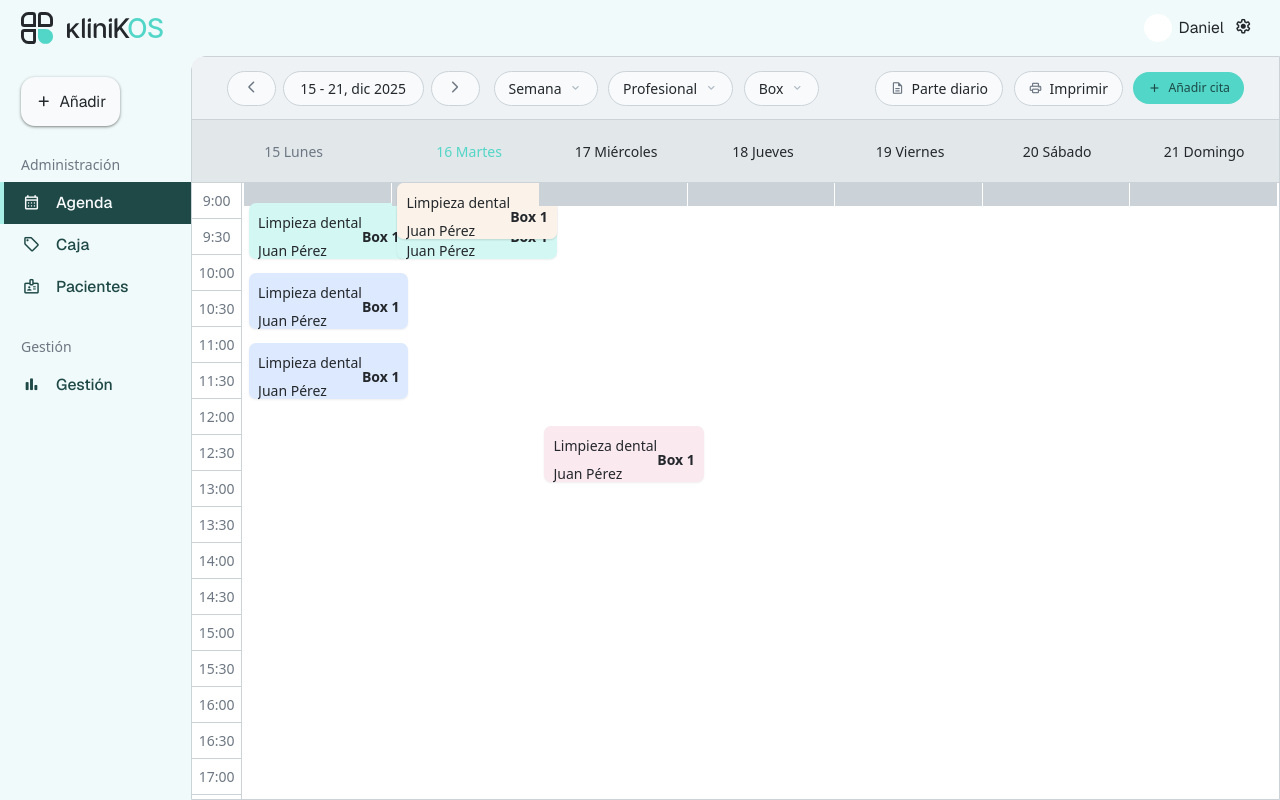
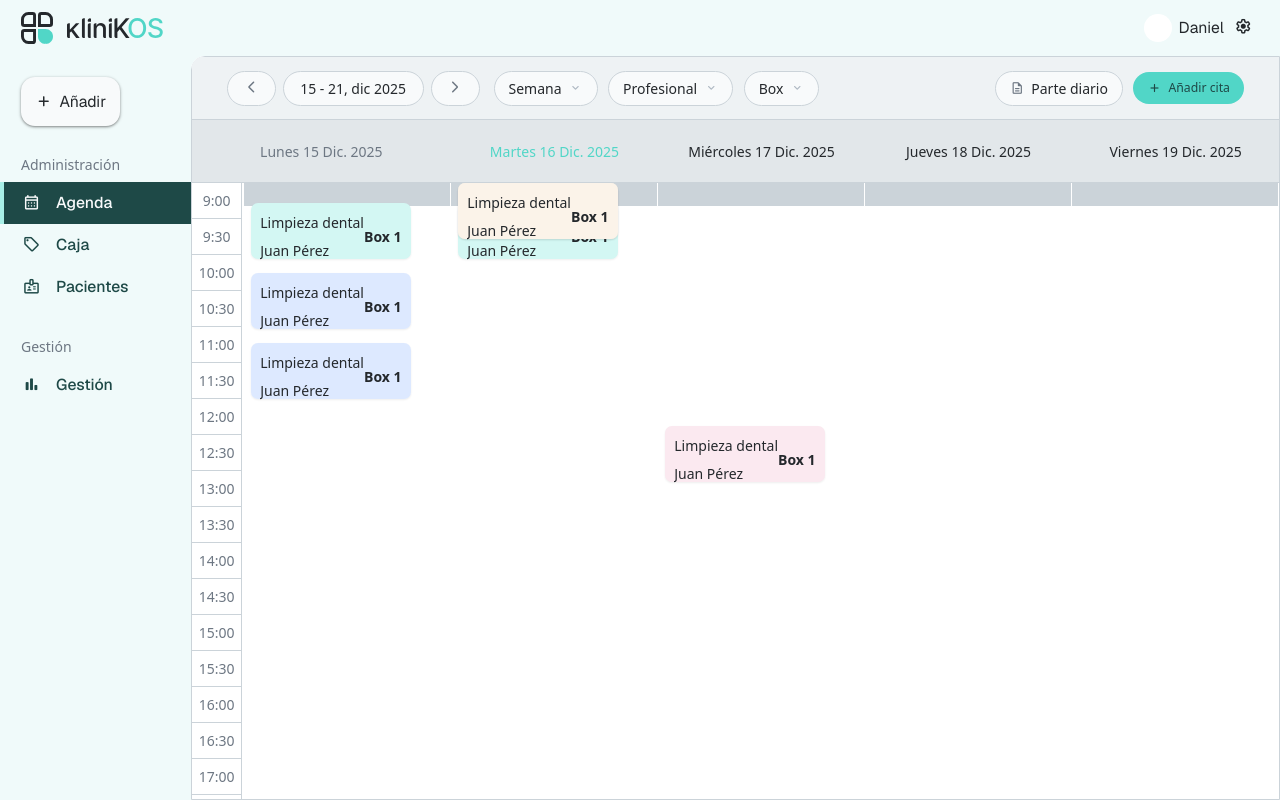
Before and after one commit to klinikOSapp/klinikOS-app, a Next.js app: page /agenda in a window 1280 px wide. Built offline with nearby package versions, Linux system fonts and the light colour scheme.

Commit message:
lunes 13 Oct. 2025

```diff
--- a/src/app/globals.css
+++ b/src/app/globals.css
@@ -344,24 +344,20 @@
   --scheduler-label-left: 0.0625rem; /* 1px divider */
 
   /* Fluid percentages - adapt to container width */
-  --scheduler-header-width-first: 18.75%; /* 312/1664 */
-  --scheduler-header-width: 13.52%; /* 225/1664 */
-  --scheduler-day-width-first: 13.64%; /* 227/1664 */
-  --scheduler-day-width: 13.52%; /* 225/1664 */
+  --scheduler-header-width-first: 23.85%; /* ~398/1664 (tiempo + día 1) */
+  --scheduler-header-width: 19.04%; /* ~317/1664 */
+  --scheduler-day-width-first: 19.04%; /* ~317/1664 */
+  --scheduler-day-width: 19.04%; /* ~317/1664 */
   --scheduler-day-left-mon: 4.81%; /* 80/1664 */
-  --scheduler-day-left-tue: 18.45%; /* 307/1664 */
-  --scheduler-day-left-wed: 31.97%; /* 532/1664 */
-  --scheduler-day-left-thu: 45.61%; /* 759/1664 */
-  --scheduler-day-left-fri: 59.13%; /* 984/1664 */
-  --scheduler-day-left-sat: 72.78%; /* 1211/1664 */
-  --scheduler-day-left-sun: 86.30%; /* 1436/1664 */
+  --scheduler-day-left-tue: 23.85%; /* ~398/1664 */
+  --scheduler-day-left-wed: 42.89%; /* ~714/1664 */
+  --scheduler-day-left-thu: 61.93%; /* ~1030/1664 */
+  --scheduler-day-left-fri: 80.97%; /* ~1347/1664 */
   --scheduler-header-left-mon: 0%; /* 0/1664 */
-  --scheduler-header-left-tue: 18.75%; /* 312/1664 */
-  --scheduler-header-left-wed: 32.27%; /* 537/1664 */
-  --scheduler-header-left-thu: 45.79%; /* 762/1664 */
-  --scheduler-header-left-fri: 59.31%; /* 987/1664 */
-  --scheduler-header-left-sat: 72.84%; /* 1212/1664 */
-  --scheduler-header-left-sun: 86.36%; /* 1437/1664 */
+  --scheduler-header-left-tue: 23.85%; /* ~398/1664 */
+  --scheduler-header-left-wed: 42.89%; /* ~714/1664 */
+  --scheduler-header-left-thu: 61.93%; /* ~1030/1664 */
+  --scheduler-header-left-fri: 80.97%; /* ~1347/1664 */
   --scheduler-box-top-second: 27.25rem; /* 436px */
   --scheduler-slot-height: 7.785625rem; /* 124.57px - altura por hora completa */
   --scheduler-slot-height-half: 3.8928125rem; /* 62.285px - altura por media hora (124.57/2) */
--- a/src/components/agenda/WeekScheduler.tsx
+++ b/src/components/agenda/WeekScheduler.tsx
@@ -62,15 +62,7 @@ const TIME_LABELS = [
   '20:00'
 ]
 
-const WEEKDAY_ORDER: Weekday[] = [
-  'monday',
-  'tuesday',
-  'wednesday',
-  'thursday',
-  'friday',
-  'saturday',
-  'sunday'
-]
+const WEEKDAY_ORDER: Weekday[] = ['monday', 'tuesday', 'wednesday', 'thursday', 'friday']
 
 const normalizeTimeLabel = (label: string): string => {
   const [hoursPart = '00', minutesPart = '00'] = label.split(':')
@@ -112,20 +104,6 @@ const HEADER_CELLS: HeaderCell[] = [
     id: 'friday',
     label: '17 Viernes',
     leftVar: '--scheduler-header-left-fri',
-    widthVar: '--scheduler-header-width',
-    tone: 'primary'
-  },
-  {
-    id: 'saturday',
-    label: '18 Sábado',
-    leftVar: '--scheduler-header-left-sat',
-    widthVar: '--scheduler-header-width',
-    tone: 'primary'
-  },
-  {
-    id: 'sunday',
-    label: '19 Domingo',
-    leftVar: '--scheduler-header-left-sun',
     widthVar: '--scheduler-header-width',
     tone: 'primary'
   }
@@ -213,11 +191,8 @@ function getOverlayTop(relativeTop: string): string {
 
 function getOverlayLeft(column: DayColumn): string {
   // Smart positioning: place overlay to the right of the event when possible
-  // If event is in the last 4 columns (thu/fri/sat/sun), place overlay to the LEFT
-  // This prevents the overlay from appearing too far right or off-screen
-  const isRightColumn = ['thursday', 'friday', 'saturday', 'sunday'].includes(
-    column.id
-  )
+  // For the last columns (thu/fri) place overlay to the LEFT to avoid overflow
+  const isRightColumn = ['thursday', 'friday'].includes(column.id)
 
   if (isRightColumn) {
     // Place overlay to the LEFT of the column
@@ -369,18 +344,6 @@ const DAY_COLUMNS: DayColumn[] = [
     leftVar: '--scheduler-day-left-fri',
     widthVar: '--scheduler-day-width-first',
     events: EVENT_DATA.friday
-  },
-  {
-    id: 'saturday',
-    leftVar: '--scheduler-day-left-sat',
-    widthVar: '--scheduler-day-width',
-    events: EVENT_DATA.saturday
-  },
-  {
-    id: 'sunday',
-    leftVar: '--scheduler-day-left-sun',
-    widthVar: '--scheduler-day-width-first',
-    events: EVENT_DATA.sunday
   }
 ]
 
@@ -1072,34 +1035,46 @@ export default function WeekScheduler() {
     return `${day} ${month} ${year}`
   }
 
+  const capitalize = (value: string): string =>
+    value ? value.charAt(0).toUpperCase() + value.slice(1) : value
+
+  const formatHeaderLabel = (date: Date): string => {
+    const formatter = new Intl.DateTimeFormat('es-ES', {
+      weekday: 'long',
+      day: 'numeric',
+      month: 'short',
+      year: 'numeric'
+    })
+
+    const parts = formatter.formatToParts(date)
+    const weekday = parts.find((part) => part.type === 'weekday')?.value ?? ''
+    const day = parts.find((part) => part.type === 'day')?.value ?? ''
+    const month = parts.find((part) => part.type === 'month')?.value ?? ''
+    const year = parts.find((part) => part.type === 'year')?.value ?? ''
+
+    const formattedMonth = month
+      ? `${capitalize(month)}${month.endsWith('.') ? '' : '.'}`
+      : ''
+
+    return `${capitalize(weekday)} ${day} ${formattedMonth} ${year}`.trim()
+  }
+
   // Generate header cells with actual dates
   const getHeaderCells = (): typeof HEADER_CELLS => {
-    const days = [
-      'Lunes',
-      'Martes',
-      'Miércoles',
-      'Jueves',
-      'Viernes',
-      'Sábado',
-      'Domingo'
-    ]
     const weekdayIds: Weekday[] = [
       'monday',
       'tuesday',
       'wednesday',
       'thursday',
-      'friday',
-      'saturday',
-      'sunday'
+      'friday'
     ]
 
     const today = new Date()
     today.setHours(0, 0, 0, 0)
 
-    return days.map((dayName, index) => {
+    return weekdayIds.map((weekdayId, index) => {
       const date = new Date(currentWeekStart)
       date.setDate(currentWeekStart.getDate() + index)
-      const dayNumber = date.getDate()
 
       // Determine tone based on date comparison
       let tone: 'neutral' | 'primary' | 'brand' = 'primary'
@@ -1111,8 +1086,8 @@ export default function WeekScheduler() {
 
       return {
         ...HEADER_CELLS[index],
-        label: `${dayNumber} ${dayName}`,
-        id: weekdayIds[index],
+        label: formatHeaderLabel(date),
+        id: weekdayId,
         tone
       }
     })
@@ -1296,16 +1271,6 @@ export default function WeekScheduler() {
             }
             onClick={() => setIsParteDiarioModalOpen(true)}
           />
-          <ToolbarAction
-            label='Imprimir'
-            icon={
-              <MD3Icon
-                name='PrintRounded'
-                size='sm'
-                className='text-[var(--color-neutral-600)]'
-              />
-            }
-          />
           <button
             onClick={() => openCreateAppointmentModal()}
             className='flex items-center gap-2 rounded-full bg-brand-500 px-4 py-2 transition-all hover:bg-brand-600 active:scale-95'
```
